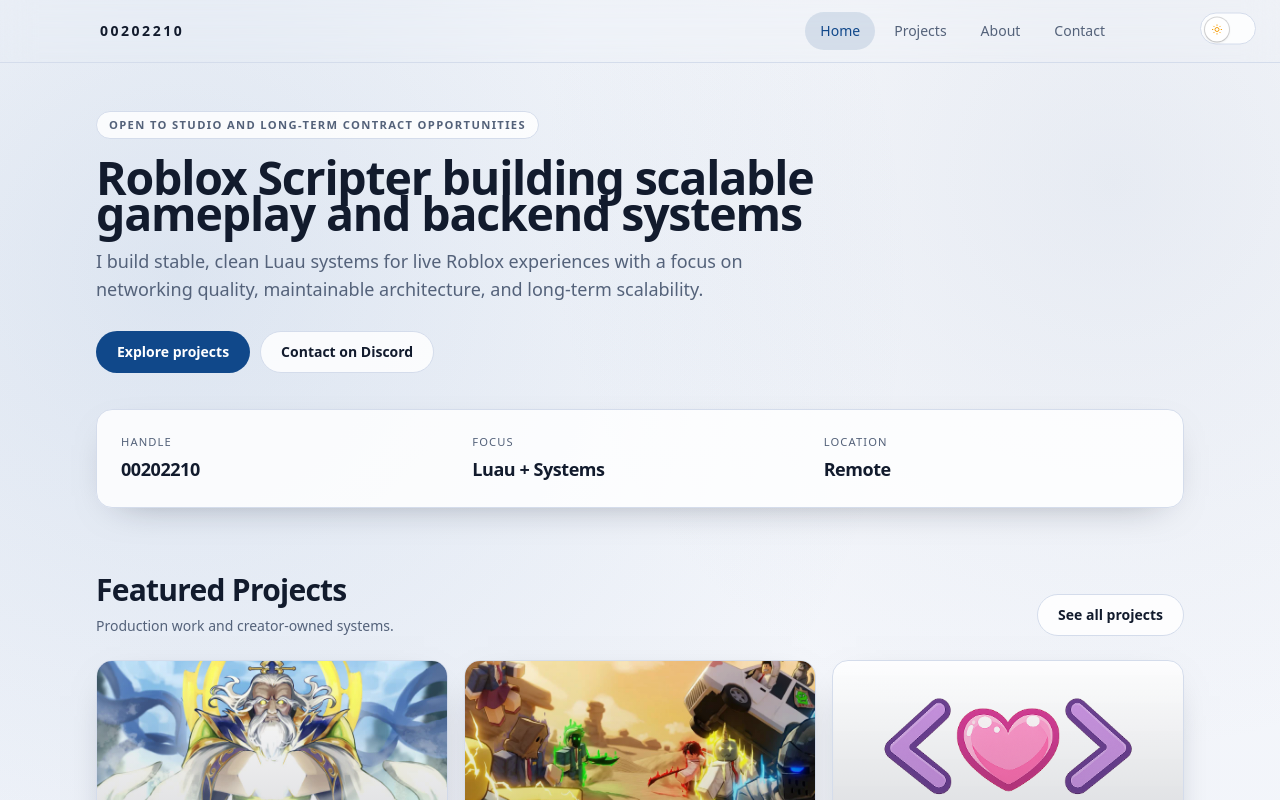
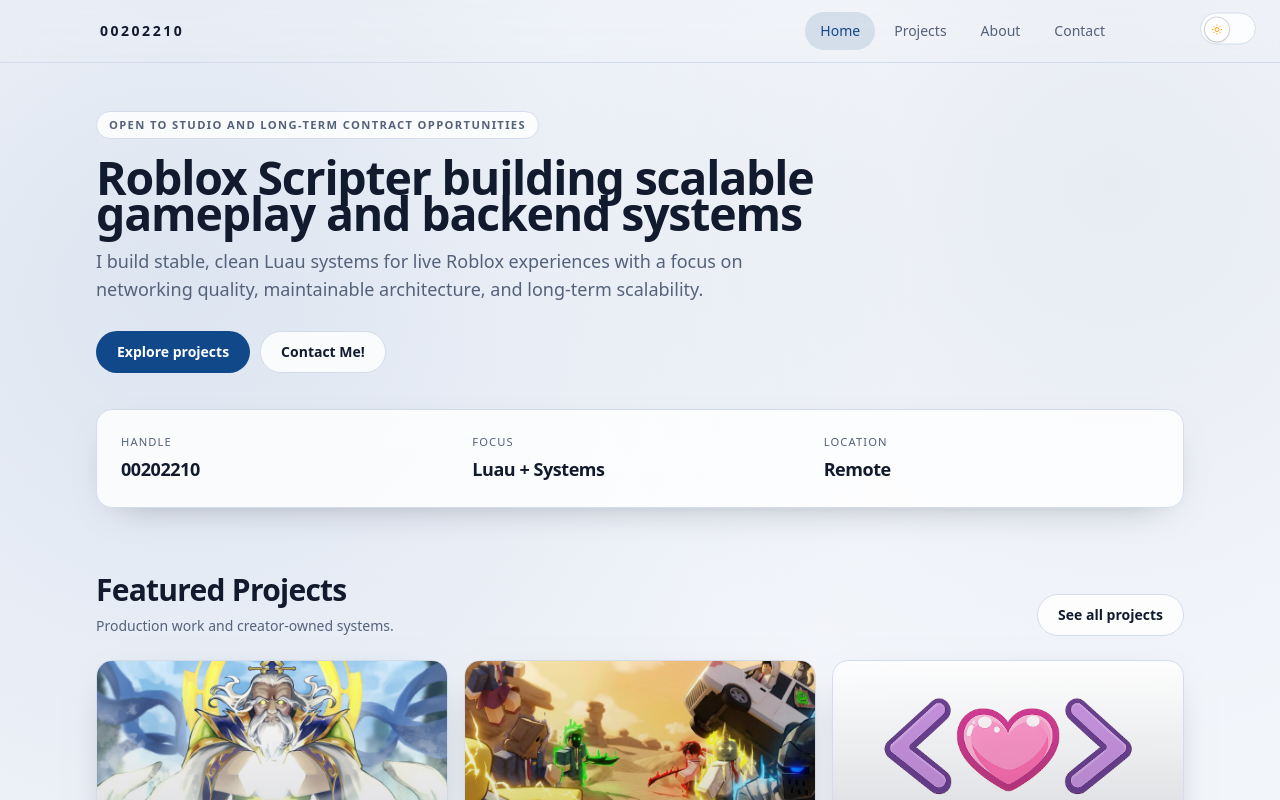
Before and after one commit to 00202210/Portfolio, a Next.js app: page / in a window 1280 px wide. Shown: the top 800 px of the page. Built offline with nearby package versions, Linux system fonts and the light colour scheme.

Commit message:
(fix) replaced Contact text

```diff
--- a/src/app/about/page.tsx
+++ b/src/app/about/page.tsx
@@ -77,7 +77,7 @@
           codebases organized for handoff and collaboration, and I optimize for long-term maintainability.
         </p>
         <div className="mt-5">
-          <ButtonLink href="/contact">Contact Me</ButtonLink>
+          <ButtonLink href="/contact">Contact Me!</ButtonLink>
         </div>
       </section>
     </div>
--- a/src/app/page.tsx
+++ b/src/app/page.tsx
@@ -33,7 +33,7 @@
         <div className="mt-7 flex flex-wrap gap-2.5">
           <ButtonLink href="/projects">Explore projects</ButtonLink>
           <ButtonLink href="/contact" variant="secondary">
-            Contact on Discord
+            Contact Me!
           </ButtonLink>
         </div>
 
```
